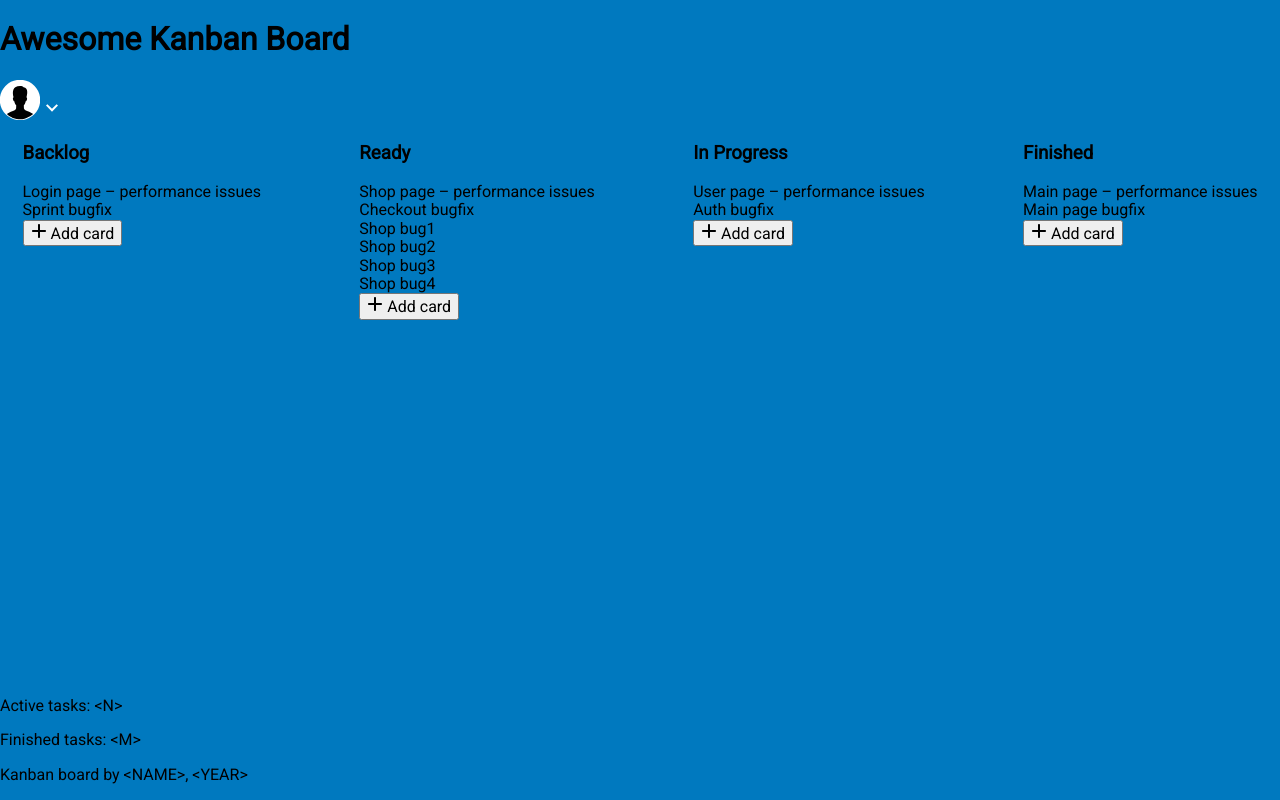
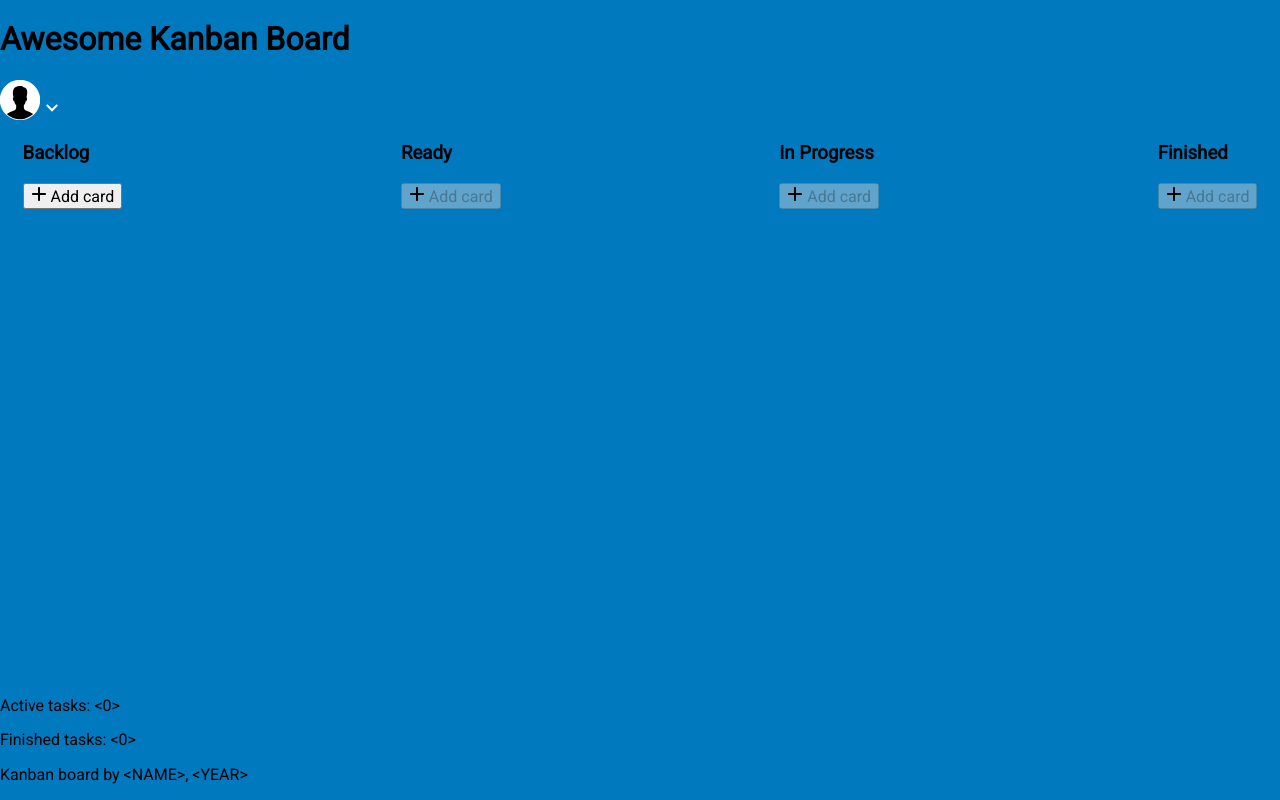
Before and after one commit to Ratiborz/kanban-board, a React (Vite) app: page / in a window 1280 px wide. Built offline with nearby package versions, Linux system fonts and the light colour scheme.

Commit message:
Add localStorage and counter active and finished tasks

```diff
--- a/src/App.tsx
+++ b/src/App.tsx
@@ -1,7 +1,7 @@
 import Cards from './components/Cards/Cards';
 import Footer from './components/Footer/Footer';
 import Header from './components/Header/Header';
-import CardsDataProvider from './components/context/CardsData';
+import CardsDataProvider from './context/CardsData';
 
 function App() {
   return (
--- a/src/components/Cards/Cards.tsx
+++ b/src/components/Cards/Cards.tsx
@@ -3,7 +3,7 @@ import { CardSvgSelector } from '../../assets/images/CardSvgSelector';
 import './Cards.module.scss';
 import Ready from './Ready/Ready';
 import Backlog from './Backlog/Backlog';
-import { Card, CardsContext, CardsContextType } from '../context/CardsData';
+import { Card, CardsContext, CardsContextType } from '../../context/CardsData';
 
 const Cards = () => {
   const [newTask, setNewTask] = useState(10);
@@ -26,26 +26,12 @@ const Cards = () => {
     setNewTaskName(e.target.value);
   };
 
-  const handleTaskMove = (taskId: number) => {
-    const updatedCards = cards.map((card: Card, index: number) => {
-      if (index === 0) {
-        return {
-          ...card,
-          tasks: card.tasks.filter((task) => task.id !== taskId),
-        };
-      }
-      return card;
-    });
-
-    setCards(updatedCards);
-  };
-
   useEffect(() => {
     if (handleNewTask) {
       const taskObj = {
         id: cards[0].tasks.length,
         name: newTaskName,
-        description: '',
+        description: 'This task has no description',
       };
       const updatedCards = [...cards]; // создание копии объекта cards
       updatedCards[0].tasks.push(taskObj); // обновление массива tasks в копии
@@ -76,7 +62,7 @@ const Cards = () => {
             ''
           )}
 
-          {newTask === cardIndex && cardIndex === 1 ? <Ready onTaskMove={handleTaskMove} /> : ''}
+          {newTask === cardIndex && [1, 2, 3].includes(cardIndex) ? <Ready cardIndex={cardIndex} /> : ''}
 
           {newTask === cardIndex && cardIndex === 0 ? (
             <button
@@ -88,7 +74,7 @@ const Cards = () => {
           ) : (
             <button
               className="card-btn"
-              disabled={cardIndex === 1 && cards[0].tasks.length === 0 ? true : false}
+              disabled={[1, 2, 3].includes(cardIndex) && cards[cardIndex - 1].tasks.length === 0 ? true : false}
               onClick={() => {
                 addTask(cardIndex);
               }}>
--- a/src/components/Cards/Ready/Ready.tsx
+++ b/src/components/Cards/Ready/Ready.tsx
@@ -1,38 +1,43 @@
 import React, { useContext } from 'react';
 import Select from 'react-select';
-import { CardsContext, CardsContextType } from '../../context/CardsData';
+import { Card, CardsContext, CardsContextType } from '../../../context/CardsData';
 
 type MyOptionType = {
   value: string;
   label: string;
 };
 
-const Ready: React.FC<{ onTaskMove: (taskId: number) => void }> = ({ onTaskMove }) => {
+const Ready: React.FC<{ cardIndex: number }> = ({ cardIndex }) => {
   const { cards, setCards } = useContext(CardsContext) as CardsContextType;
+
+  const actualArray = cardIndex === 0 ? 0 : cardIndex - 1;
 
   const handleTaskMove = (selectedOptions: readonly MyOptionType[]) => {
     if (selectedOptions) {
+      const updatedCards = [...cards]; // Создать копию массива cards
       selectedOptions.forEach((selectedOption) => {
         const selectedTask = selectedOption.value;
-        const backlogTask = cards[0].tasks.find((task) => task.name === selectedTask);
+        const backlogTask = updatedCards[actualArray].tasks.find((task) => task.name === selectedTask);
 
         if (backlogTask) {
           const taskObj = {
-            id: cards[0].tasks.length,
+            id: updatedCards[actualArray].tasks.length,
             name: selectedTask,
-            description: '',
+            description: 'This task has no description',
           };
 
-          const updatedCards = [...cards];
-          updatedCards[1].tasks.push(taskObj);
-          setCards(updatedCards);
-          onTaskMove(backlogTask.id);
+          updatedCards[cardIndex].tasks.push(taskObj); // Добавить новую задачу в карточку
+
+          updatedCards[actualArray].tasks = updatedCards[actualArray].tasks.filter(
+            (task) => task.id !== backlogTask.id
+          ); // Удалить задачу из предыдущей карточки
         }
       });
+      setCards(updatedCards); // Обновить состояние карточек
     }
   };
 
-  const options: MyOptionType[] = cards[0].tasks.map((task) => ({
+  const options: MyOptionType[] = cards[actualArray].tasks.map((task) => ({
     value: task.name,
     label: task.name,
   }));
--- a/src/components/Footer/Footer.tsx
+++ b/src/components/Footer/Footer.tsx
@@ -1,13 +1,17 @@
+import { useContext } from 'react';
 import './Footer.module.scss';
+import { CardsContext, CardsContextType } from '../../context/CardsData';
 type Props = {};
 
 const Footer = (props: Props) => {
+  const { cards } = useContext(CardsContext) as CardsContextType;
+
   return (
     <footer className="footer">
       <div className="footer-container">
         <div className="footer-p__task-info">
-          <p className="task-info__p">{`Active tasks: <N>`} </p>
-          <p className="task-info__p">{`Finished tasks: <M>`} </p>
+          <p className="task-info__p">{`Active tasks: <${cards[0].tasks.length}>`} </p>
+          <p className="task-info__p">{`Finished tasks: <${cards[3].tasks.length}>`} </p>
         </div>
         <p className="task-info__p">{`Kanban board by <NAME>, <YEAR>`}</p>
       </div>
--- a/src/components/context/CardsData.tsx
+++ /dev/null
@@ -1,106 +0,0 @@
-import { ReactNode, createContext, useState, Dispatch, SetStateAction } from 'react';
-
-export type Card = {
-  title: string;
-  tasks: Array<{
-    id: number;
-    name: string;
-    description: string;
-  }>;
-};
-
-export type CardsContextType = {
-  cards: Card[];
-  setCards: Dispatch<SetStateAction<Card[]>>;
-};
-
-export const CardsContext = createContext<undefined | CardsContextType>(undefined);
-
-const CardsDataProvider = ({ children }: { children: ReactNode }) => {
-  const [cards, setCards] = useState<Card[]>([
-    {
-      title: 'Backlog',
-      tasks: [
-        {
-          id: 0,
-          name: 'Login page – performance issues',
-          description: 'Fix all the bugs',
-        },
-        {
-          id: 1,
-          name: 'Sprint bugfix',
-          description: 'Fix all the bugs',
-        },
-      ],
-    },
-    {
-      title: 'Ready',
-      tasks: [
-        {
-          id: 0,
-          name: 'Shop page – performance issues',
-          description: 'Fix all the bugs',
-        },
-        {
-          id: 1,
-          name: 'Checkout bugfix',
-          description: 'Fix all the bugs',
-        },
-        {
-          id: 2,
-          name: 'Shop bug1',
-          description: 'Fix all the bugs',
-        },
-        {
-          id: 3,
-          name: 'Shop bug2',
-          description: 'Fix all the bugs',
-        },
-        {
-          id: 4,
-          name: 'Shop bug3',
-          description: 'Fix all the bugs',
-        },
-        {
-          id: 5,
-          name: 'Shop bug4',
-          description: 'Fix all the bugs',
-        },
-      ],
-    },
-    {
-      title: 'In Progress',
-      tasks: [
-        {
-          id: 0,
-          name: 'User page – performance issues',
-          description: 'Fix all the bugs',
-        },
-        {
-          id: 1,
-          name: 'Auth bugfix',
-          description: 'Fix all the bugs',
-        },
-      ],
-    },
-    {
-      title: 'Finished',
-      tasks: [
-        {
-          id: 0,
-          name: 'Main page – performance issues',
-          description: 'Fix all the bugs',
-        },
-        {
-          id: 1,
-          name: 'Main page bugfix',
-          description: 'Fix all the bugs',
-        },
-      ],
-    },
-  ]);
-
-  return <CardsContext.Provider value={{ cards, setCards }}>{children}</CardsContext.Provider>;
-};
-
-export default CardsDataProvider;
--- /dev/null
+++ b/src/context/CardsData.tsx
@@ -0,0 +1,51 @@
+import { ReactNode, createContext, useState, Dispatch, SetStateAction, useEffect } from 'react';
+import { storageCards } from '../modules/storage';
+
+export type Card = {
+  title: string;
+  tasks: Array<{
+    id: number;
+    name: string;
+    description: string;
+  }>;
+};
+
+export type CardsContextType = {
+  cards: Card[];
+  setCards: Dispatch<SetStateAction<Card[]>>;
+};
+
+export const CardsContext = createContext<undefined | CardsContextType>(undefined);
+
+const CardsDataProvider = ({ children }: { children: ReactNode }) => {
+  const initialCards = storageCards.getItem('cards');
+  console.log(initialCards);
+  const [cards, setCards] = useState<Card[]>(
+    initialCards || [
+      {
+        title: 'Backlog',
+        tasks: [],
+      },
+      {
+        title: 'Ready',
+        tasks: [],
+      },
+      {
+        title: 'In Progress',
+        tasks: [],
+      },
+      {
+        title: 'Finished',
+        tasks: [],
+      },
+    ]
+  );
+
+  useEffect(() => {
+    storageCards.setItem(cards);
+  }, [cards]);
+
+  return <CardsContext.Provider value={{ cards, setCards }}>{children}</CardsContext.Provider>;
+};
+
+export default CardsDataProvider;
--- /dev/null
+++ b/src/modules/storage.ts
@@ -0,0 +1,12 @@
+export const storageCards = {
+  setItem: (data: any) => {
+    localStorage.setItem('cards', JSON.stringify(data));
+  },
+  getItem: (name: string) => {
+    const item = localStorage.getItem(name);
+
+    if (item) {
+      return JSON.parse(item);
+    }
+  },
+};
```
